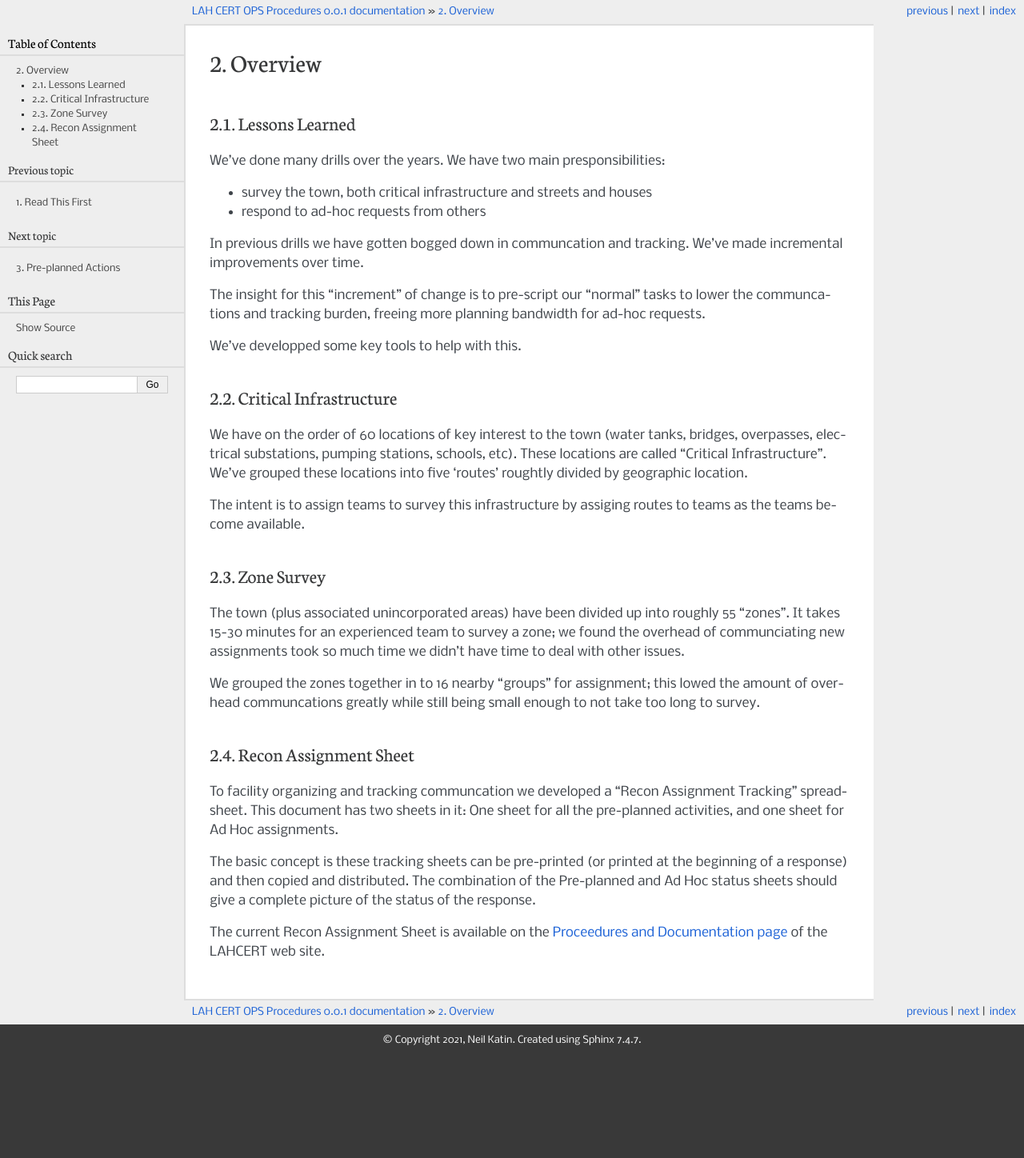
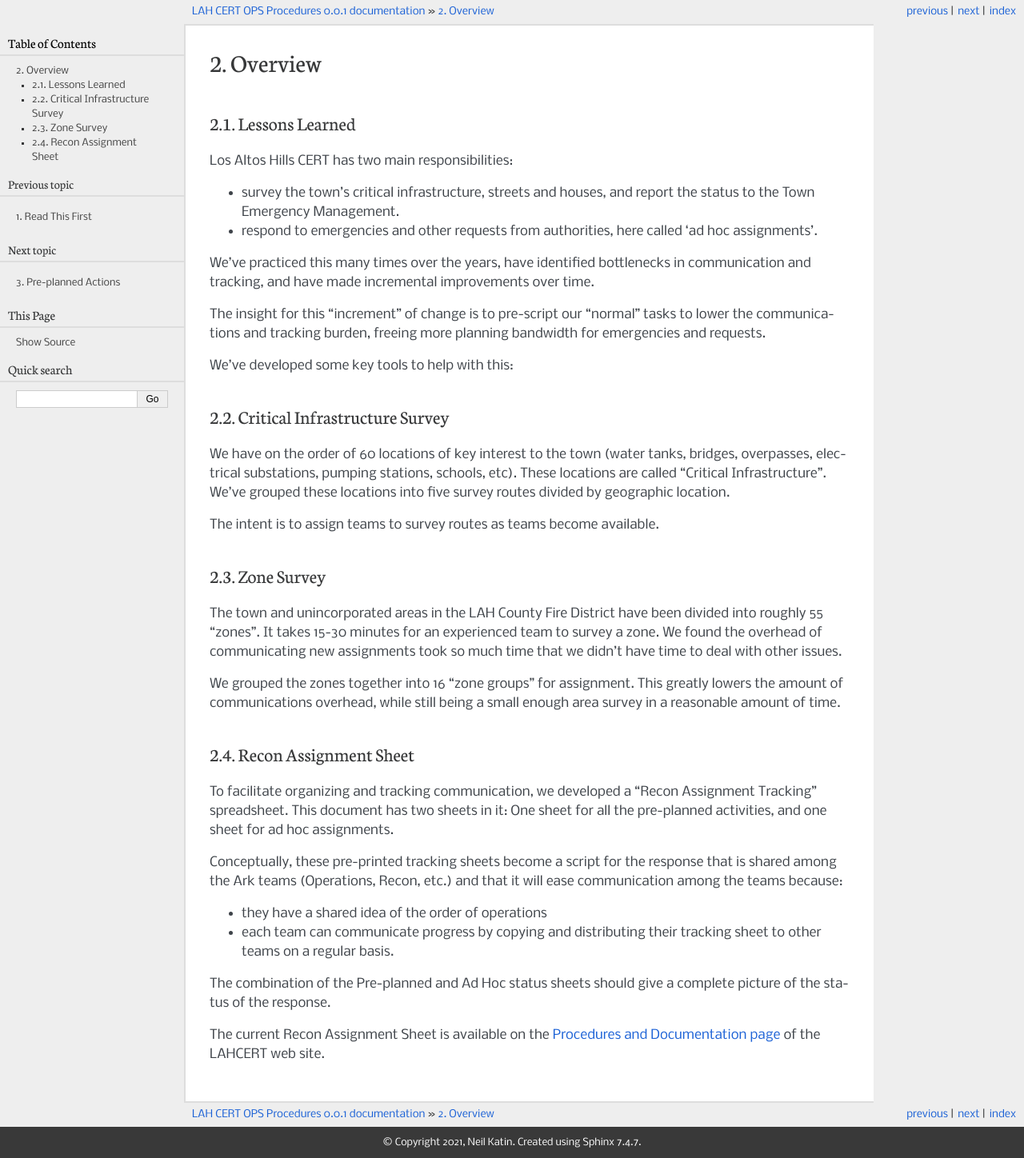
Before and after one commit to neilkatin/lahcert-ops-procedures, a Sphinx documentation site: the page built from source/overview.rst, in a window 1280 px wide. Shown: the whole page at 80% size. Built offline with Sphinx 7.4.7, drawn with Linux system fonts in a browser that asks for light colours; before the commit the page ends 1320 px from its top, so only the background shows below that.

```diff
--- a/source/changelog.rst
+++ b/source/changelog.rst
@@ -3,3 +3,4 @@ Change Log
 ========================
 
 * 2021-03-20 Initial version
+* 2021-03-31 grammar & spelling edits
--- a/source/overview.rst
+++ b/source/overview.rst
@@ -5,50 +5,54 @@ Overview
 Lessons Learned
 ------------------------
 
-We've done many drills over the years.  We have two main presponsibilities:
+Los Altos Hills CERT has two main responsibilities:
 
-* survey the town, both critical infrastructure and streets and houses
-* respond to ad-hoc requests from others
+* survey the town's critical infrastructure, streets and houses, and report the status to the Town Emergency Management.
+* respond to emergencies and other requests from authorities, here called 'ad hoc assignments'.
 
-In previous drills we have gotten bogged down in communcation and tracking.
-We've made incremental improvements over time.
+We've practiced this many times over the years, have identified bottlenecks in communication and tracking,
+and have made incremental improvements over time.
 
-The insight for this "increment" of change is to pre-script our "normal" tasks to lower the communcations and tracking burden,
-freeing more planning bandwidth for ad-hoc requests.
+The insight for this "increment" of change is to pre-script our "normal" tasks to lower the communications and tracking burden, freeing more planning bandwidth for emergencies and requests.
 
-We've developped some key tools to help with this.
+We've developed some key tools to help with this:
 
-Critical Infrastructure
-------------------------
+Critical Infrastructure Survey
+-------------------------------
 
 We have on the order of 60 locations of key interest to the town (water tanks, bridges,
 overpasses, electrical substations, pumping stations, schools, etc).  These locations
-are called "Critical Infrastructure".  We've grouped these locations into five 'routes'
-roughtly divided by geographic location.
+are called "Critical Infrastructure".  We've grouped these locations into five survey routes
+divided by geographic location.
 
-The intent is to assign teams to survey this infrastructure by assiging routes to teams
-as the teams become available.
+The intent is to assign teams to survey routes as teams become available.
 
 Zone Survey
 -------------
 
-The town (plus associated unincorporated areas) have been divided up into roughly 55 "zones".
-It takes 15-30 minutes for an experienced team to survey a zone; we found the overhead of communciating new assignments took so much
-time we didn't have time to deal with other issues.
+The town and unincorporated areas in the LAH County Fire District have been divided into roughly 55 "zones".
+It takes 15-30 minutes for an experienced team to survey a zone.
+We found the overhead of communicating new assignments took so much time that we didn't have time to deal with other issues.
 
-We grouped the zones together in to 16 nearby "groups" for assignment; this lowed the amount of overhead communcations greatly while
-still being small enough to not take too long to survey.
+We grouped the zones together into 16 "zone groups" for assignment.
+This greatly lowers the amount of communications overhead, while still being a small enough area survey in a reasonable amount of time.
 
 
 Recon Assignment Sheet
 -----------------------
 
-To facility organizing and tracking communcation we developed a "Recon Assignment Tracking" spreadsheet.  This document has two sheets in it:
-One sheet for all the pre-planned activities, and one sheet for Ad Hoc assignments.
+To facilitate organizing and tracking communication, we developed a "Recon Assignment Tracking" spreadsheet.
+This document has two sheets in it:
+One sheet for all the pre-planned activities, and one sheet for ad hoc assignments.
 
-The basic concept is these tracking sheets can be pre-printed (or printed at the beginning of a response) and then copied and distributed.
+Conceptually, these pre-printed tracking sheets become a script for the response that is shared among the Ark teams
+(Operations, Recon, etc.) and that it will ease communication among the teams because:
+
+* they have a shared idea of the order of operations
+* each team can communicate progress by copying and distributing their tracking sheet to other teams on a regular basis.
+
 The combination of the Pre-planned and Ad Hoc status sheets should give a complete picture of the status of the response.
 
-The current Recon Assignment Sheet is available on the `Proceedures and Documentation page`_ of the LAHCERT web site.
+The current Recon Assignment Sheet is available on the `Procedures and Documentation page`_ of the LAHCERT web site.
 
-.. _`Proceedures and Documentation page`: https://cert.lahcfd.org/procedures-and-documentation
+.. _`Procedures and Documentation page`: https://cert.lahcfd.org/procedures-and-documentation
--- a/source/status.rst
+++ b/source/status.rst
@@ -8,6 +8,6 @@ Concept
 The unifying theme of this documentation procedure is to make it easy to give updates on the Recon field status to interested
 parties by distributing the Preplanned and Ad Hoc status sheets.
 
-Recon should periodically (approx every 30 minutes, or as otherwise instructed) update, copy and distribute the Replanned and Ad Hoc status sheets.
+Recon should periodically (approx every 30 minutes, or as otherwise instructed) update, copy and distribute the Pre-planned and Ad Hoc status sheets.
 The default distribution should be Ops, Planning/Scribe, IC, and one for Recon's records.  Since the updates will look similar be sure to put
 a sequence number and timestamp on the sheets before distributing (these are the fields on the top row of the sheet)
```
Also changed, not shown: source/adhocactions.rst (+11 -12 lines), source/preplannedactions.rst (+10 -8 lines).
